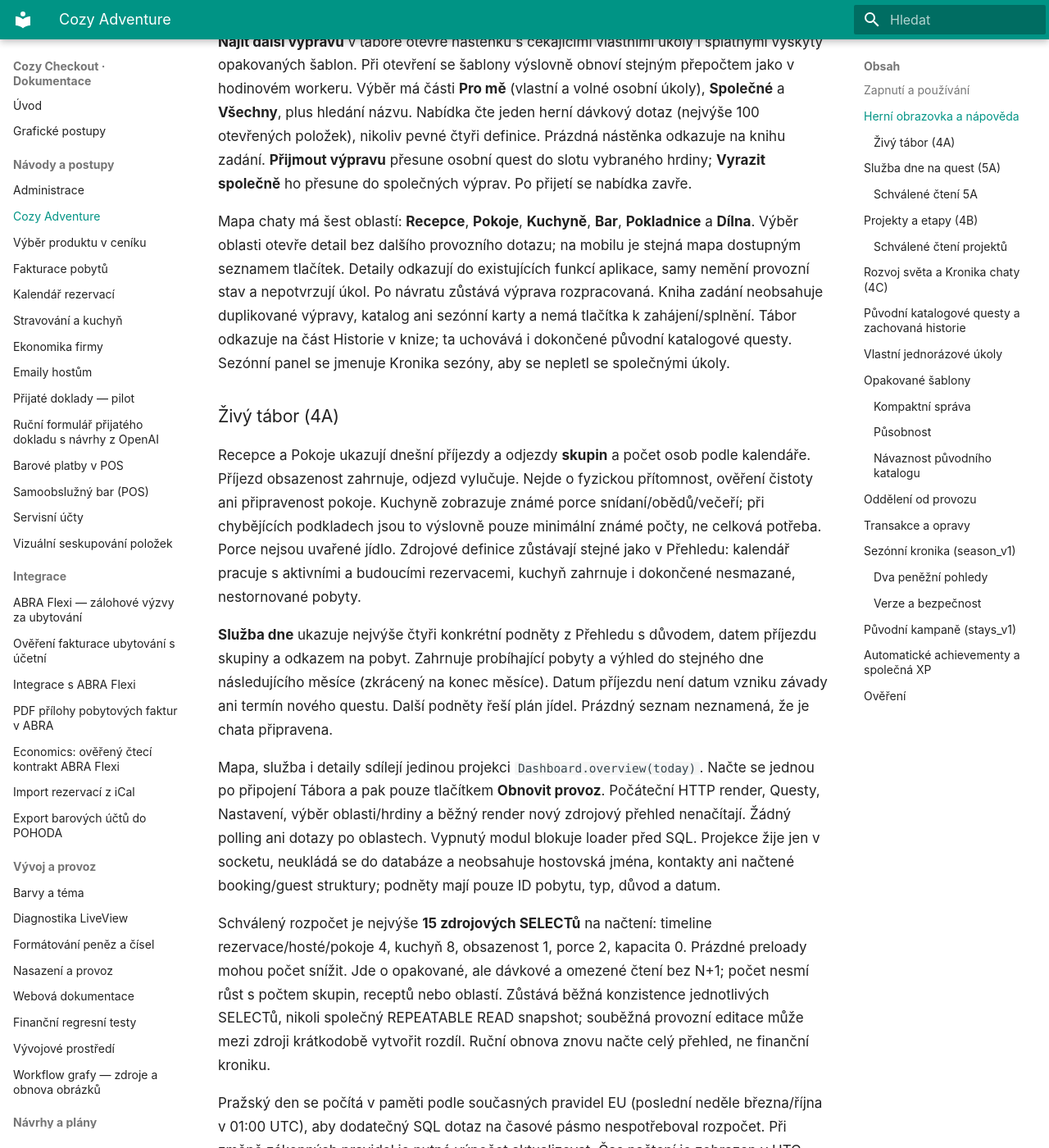
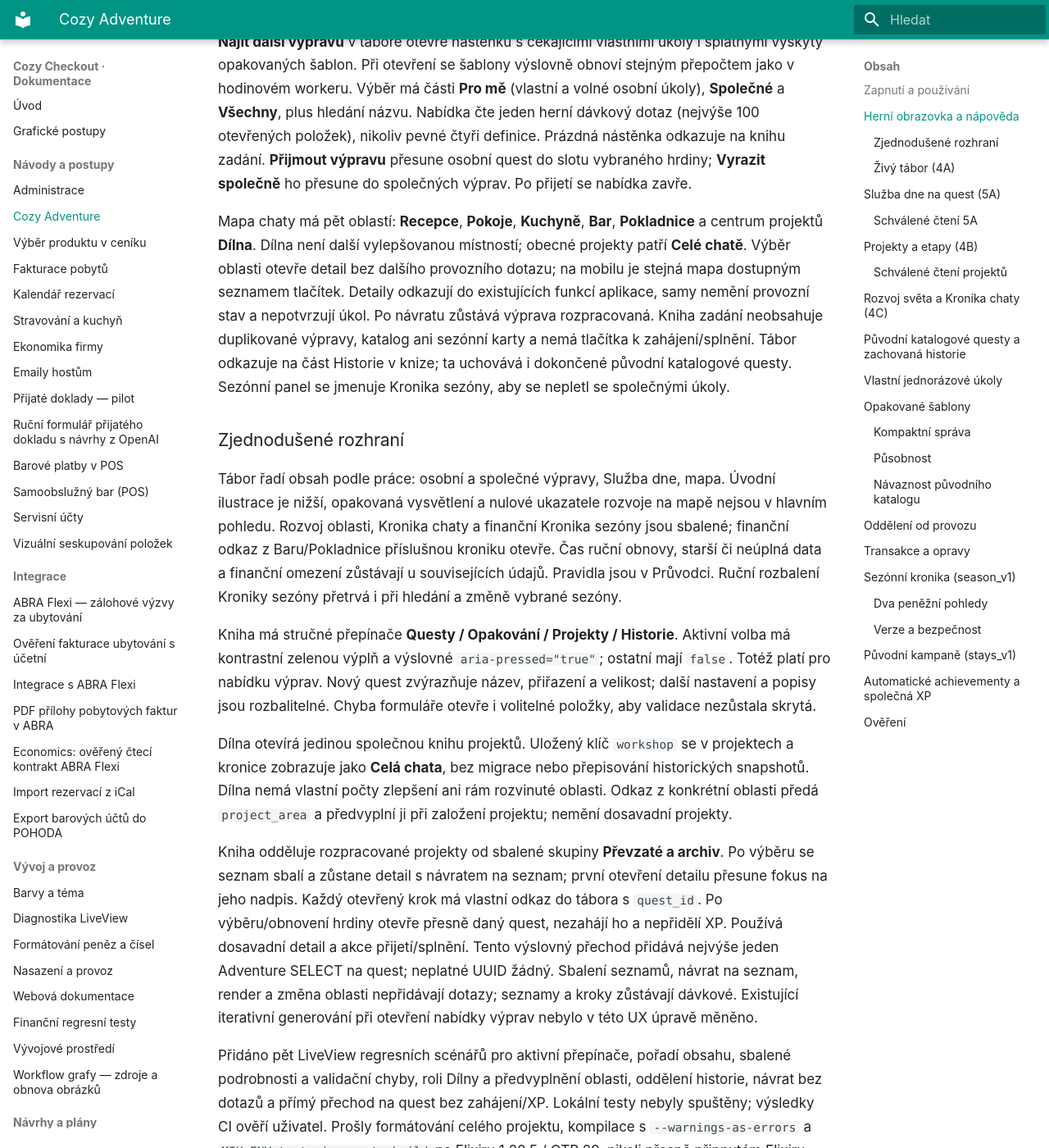
Before and after one commit to michalhorcic/cozy-checkout, an MkDocs documentation site: the page built from docs/features/ADVENTURE.md, in a window 1280 px wide and 1400 px high, scrolled down 2006 px. Shown: the whole window at 82% size. Built offline with MkDocs 1.6.1 and Material for MkDocs 9.7.7, drawn with Linux system fonts in a browser that asks for light colours; some of the changed text lies outside the part shown.

Commit message:
Simplify Adventure interface and project workflows

```diff
--- a/assets/css/adventure/projects.css
+++ b/assets/css/adventure/projects.css
@@ -21,6 +21,9 @@
 .adventure-project-search > .fieldset { flex: 1; }
 .adventure-project-search > .adventure-button { border: 1px solid #c9d5c1; background: #eef2e7; }
 .adventure-project-list { display: grid; grid-template-columns: repeat(2, minmax(0, 1fr)); gap: 10px; }
+.adventure-project-group > summary { display: flex; align-items: center; gap: 10px; min-height: 44px; margin: 12px 0; font-weight: 650; }
+.adventure-project-group > summary::before { content: '+'; }
+.adventure-project-group[open] > summary::before { content: '-'; }
 .adventure-project-card { display: grid; gap: 14px; min-width: 0; padding: 16px; border: 1px solid #d8dfce; border-radius: 13px; text-align: left; background: #fffef9; transition: border-color .15s; }
 .adventure-project-card:hover { border-color: #829c74; }
 .adventure-project-card[aria-pressed=true] { background: #eef3e6; border-color: var(--adv-forest); box-shadow: inset 3px 0 var(--adv-forest); }
--- a/docs/features/ADVENTURE.md
+++ b/docs/features/ADVENTURE.md
@@ -72,14 +72,55 @@
 **Přijmout výpravu** přesune osobní quest do slotu vybraného hrdiny;
 **Vyrazit společně** ho přesune do společných výprav. Po přijetí se nabídka zavře.
 
-Mapa chaty má šest oblastí: **Recepce**, **Pokoje**, **Kuchyně**, **Bar**,
-**Pokladnice** a **Dílna**. Výběr oblasti otevře detail bez dalšího provozního
+Mapa chaty má pět oblastí: **Recepce**, **Pokoje**, **Kuchyně**, **Bar**,
+**Pokladnice** a centrum projektů **Dílna**. Dílna není další vylepšovanou
+místností; obecné projekty patří **Celé chatě**. Výběr oblasti otevře detail bez dalšího provozního
 dotazu; na mobilu je stejná mapa dostupným seznamem tlačítek. Detaily odkazují
 do existujících funkcí aplikace, samy nemění provozní stav a nepotvrzují úkol.
 Po návratu zůstává výprava rozpracovaná. Kniha zadání neobsahuje duplikované výpravy,
 katalog ani sezónní karty a nemá tlačítka k zahájení/splnění. Tábor odkazuje
 na část Historie v knize; ta uchovává i dokončené původní katalogové questy.
 Sezónní panel se jmenuje Kronika sezóny, aby se nepletl se společnými úkoly.
+
+### Zjednodušené rozhraní
+
+Tábor řadí obsah podle práce: osobní a společné výpravy, Služba dne, mapa.
+Úvodní ilustrace je nižší, opakovaná vysvětlení a nulové ukazatele rozvoje
+na mapě nejsou v hlavním pohledu. Rozvoj oblasti, Kronika chaty a finanční
+Kronika sezóny jsou sbalené; finanční odkaz z Baru/Pokladnice příslušnou
+kroniku otevře. Čas ruční obnovy, starší či neúplná data a finanční omezení
+zůstávají u souvisejících údajů. Pravidla jsou v Průvodci.
+Ruční rozbalení Kroniky sezóny přetrvá i při hledání a změně vybrané sezóny.
+
+Kniha má stručné přepínače **Questy / Opakování / Projekty / Historie**.
+Aktivní volba má kontrastní zelenou výplň a výslovné `aria-pressed="true"`;
+ostatní mají `false`. Totéž platí pro nabídku výprav. Nový quest zvýrazňuje
+název, přiřazení a velikost; další nastavení a popisy jsou rozbalitelné.
+Chyba formuláře otevře i volitelné položky, aby validace nezůstala skrytá.
+
+Dílna otevírá jedinou společnou knihu projektů. Uložený klíč `workshop`
+se v projektech a kronice zobrazuje jako **Celá chata**, bez migrace nebo
+přepisování historických snapshotů. Dílna nemá vlastní počty zlepšení ani
+rám rozvinuté oblasti. Odkaz z konkrétní oblasti předá `project_area` a
+předvyplní ji při založení projektu; nemění dosavadní projekty.
+
+Kniha odděluje rozpracované projekty od sbalené skupiny **Převzaté a archiv**.
+Po výběru se seznam sbalí a zůstane detail s návratem na seznam; první otevření
+detailu přesune fokus na jeho nadpis. Každý otevřený krok má vlastní odkaz
+do tábora s `quest_id`. Po výběru/obnovení hrdiny otevře přesně daný quest,
+nezahájí ho a nepřidělí XP. Používá dosavadní detail a akce přijetí/splnění.
+Tento výslovný přechod přidává nejvýše jeden Adventure SELECT na quest;
+neplatné UUID žádný. Sbalení seznamů, návrat na seznam, render a změna oblasti
+nepřidávají dotazy; seznamy a kroky zůstávají dávkové. Existující iterativní
+generování při otevření nabídky výprav nebylo v této UX úpravě měněno.
+
+Přidáno pět LiveView regresních scénářů pro aktivní přepínače, pořadí obsahu,
+sbalené podrobnosti a validační chyby, roli Dílny a předvyplnění oblasti,
+oddělení historie, návrat bez dotazů a přímý přechod na quest bez zahájení/XP.
+Lokální testy nebyly spuštěny; výsledky CI ověří uživatel. Prošly formátování
+celého projektu, kompilace s `--warnings-as-errors` a `MIX_ENV=test mix assets.build`
+na Elixiru 1.20.5 / OTP 29, nikoli přesně připnutém Elixiru 1.20.4-otp-29 /
+Erlangu 29.1. Browserové ověření desktopu, mobilu a fokusu nebylo provedeno.
 
 ### Živý tábor (4A)
 
@@ -248,7 +289,7 @@
 Žádná nová konfigurace nebo změna routeru.
 
 Z **Dílny → Otevřít knihu projektů** nebo **Questy → Projekty** lze vytvořit
-vlastní plán. Úvodní formulář má pouze název a oblast (výchozí Dílna); problém/přínos,
+vlastní plán. Úvodní formulář má pouze název a oblast (výchozí Celá chata); problém/přínos,
 odpovědný hrdina, nepovinný termín, orientační rozpočet, měna (třípísmenný ISO kód),
 základ ceny a textová reference jsou pod **Další podrobnosti**.
 Po úspěšném vytvoření i úpravě se editor zavře a zůstane detail uloženého projektu,
@@ -345,7 +386,8 @@
 
 ## Rozvoj světa a Kronika chaty (4C)
 
-Šest oblastí mapy rozlišuje plány, realizaci a počet **převzatých zlepšení**.
+Pět oblastí mapy rozlišuje plány, realizaci a počet **převzatých zlepšení**;
+Dílna je vstup do společné knihy projektů, ne šestá vylepšovaná oblast.
 Převzatá oblast dostává společný zlatý štítek a zelený rám, nikoli individuální
 ilustraci. Milník vzniká pouze z lidského převzetí projektu, ne dokončením
 questů, schválením plánu nebo návštěvou stránky. Zahrnuje také projekty převzaté
```
Also changed, not shown: assets/css/adventure/adventure.css (+6 -2 lines), assets/css/adventure/game-interface.css (+10 -7 lines), 8 other files.
